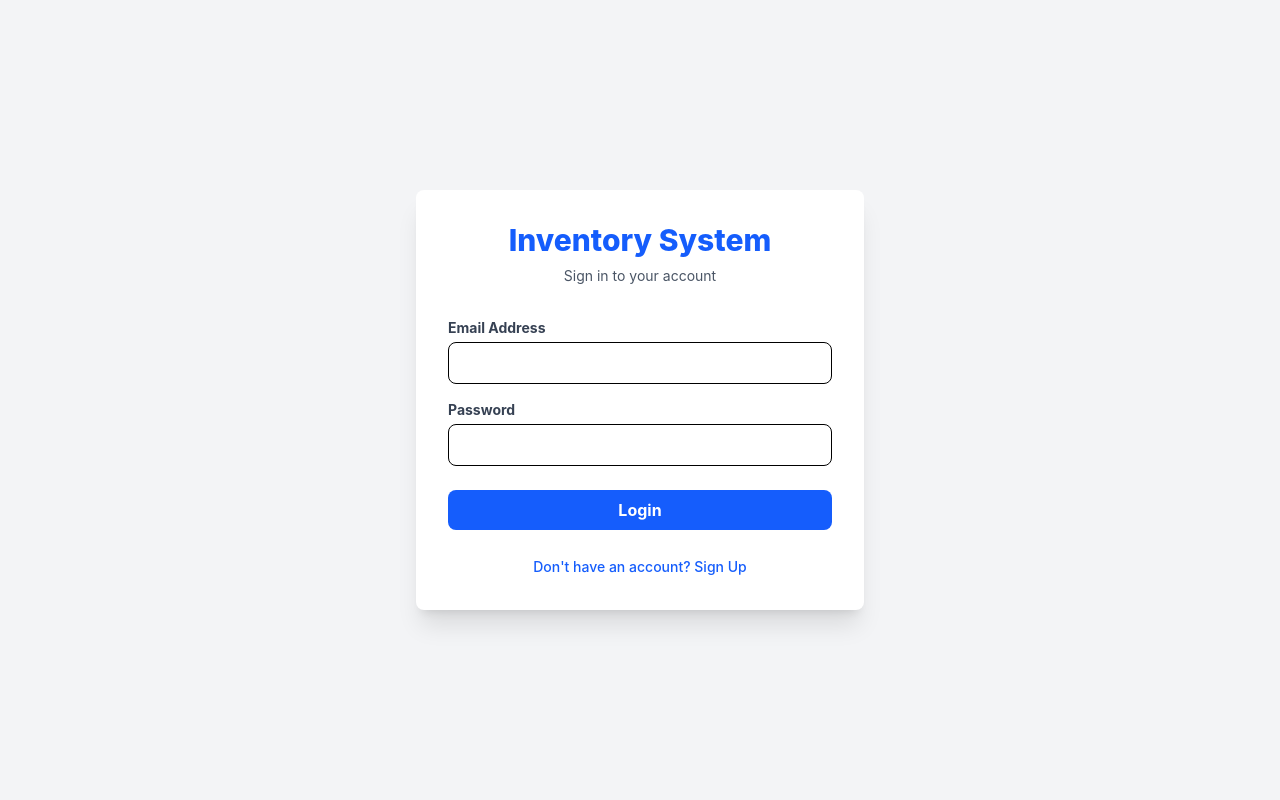
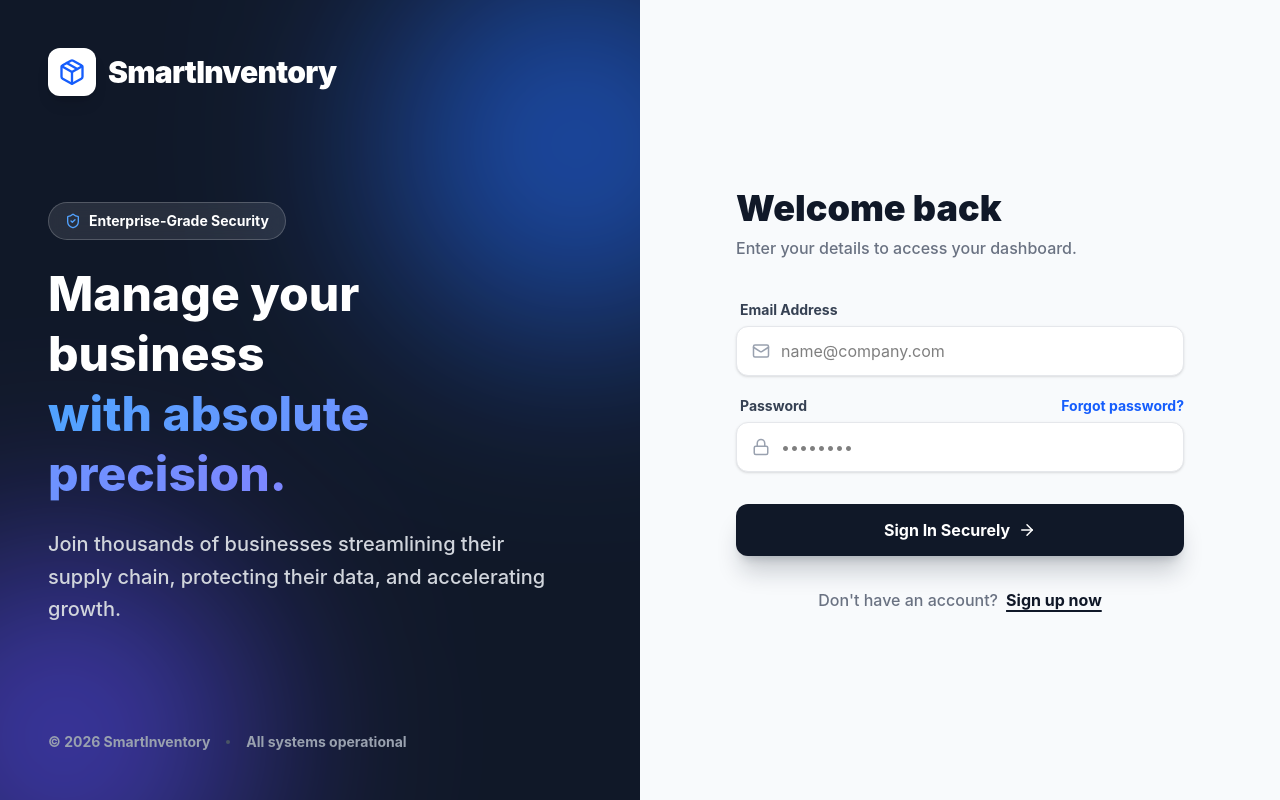
Before and after one commit to Abhijeet1102/smart-inventory-app, a React app in the folder frontend/: page /login in a window 1280 px wide. Built offline with nearby package versions, Linux system fonts and the light colour scheme; no server answers; the HTML template or start-up script is replaced by a standard one.

Commit message:
Upgrade Login UI to premium modern split-layout design

```diff
--- a/frontend/src/pages/Login.jsx
+++ b/frontend/src/pages/Login.jsx
@@ -1,6 +1,7 @@
 import React, { useState } from 'react';
-import { useNavigate } from 'react-router-dom';
+import { useNavigate, Link } from 'react-router-dom';
 import api from '../services/api';
+import { Package, Mail, Lock, User, Phone, MapPin, ArrowRight, ShieldCheck, Zap } from 'lucide-react';
 
 const Login = () => {
     const [isLogin, setIsLogin] = useState(true);
@@ -32,7 +33,6 @@ const Login = () => {
                 // Signup Flow
                 const payload = { name, email, mobileNumber, address, password };
                 const response = await api.post('/auth/signup', payload);
-                // After successful signup, log them in automatically
                 localStorage.setItem('user', JSON.stringify(response.data.user));
                 localStorage.setItem('token', response.data.token);
                 navigate('/dashboard');
@@ -45,82 +45,166 @@ const Login = () => {
     };
 
     return (
-        <div className="min-h-screen flex items-center justify-center bg-gray-100 py-12 px-4 sm:px-6 lg:px-8">
-            <div className="max-w-md w-full bg-white rounded-lg shadow-xl p-8">
-                <div className="text-center mb-8">
-                    <h2 className="text-3xl font-extrabold text-blue-600">Inventory System</h2>
-                    <p className="mt-2 text-sm text-gray-600">
-                        {isLogin ? 'Sign in to your account' : 'Create a new account'}
+        <div className="min-h-screen flex bg-slate-50 font-sans selection:bg-blue-200">
+            {/* Left Panel - Branding (Hidden on mobile) */}
+            <div className="hidden lg:flex lg:w-1/2 relative bg-gray-900 overflow-hidden flex-col justify-between p-12 text-white">
+                {/* Decorative Gradients */}
+                <div className="absolute top-0 right-0 -translate-y-12 translate-x-1/3 w-96 h-96 bg-blue-600 rounded-full mix-blend-screen filter blur-[100px] opacity-60"></div>
+                <div className="absolute bottom-0 left-0 translate-y-1/3 -translate-x-1/3 w-96 h-96 bg-indigo-600 rounded-full mix-blend-screen filter blur-[100px] opacity-60"></div>
+
+                <div className="relative z-10">
+                    <Link to="/" className="inline-flex items-center gap-3 hover:opacity-80 transition-opacity">
+                        <div className="w-12 h-12 bg-white rounded-xl flex items-center justify-center text-blue-600 shadow-lg">
+                            <Package size={28} />
+                        </div>
+                        <span className="text-3xl font-black tracking-tight">SmartInventory</span>
+                    </Link>
+                </div>
+
+                <div className="relative z-10 max-w-lg">
+                    <div className="inline-flex items-center gap-2 px-4 py-2 rounded-full bg-white/10 backdrop-blur-md border border-white/20 font-bold text-sm mb-6">
+                        <ShieldCheck size={16} className="text-blue-400" /> Enterprise-Grade Security
+                    </div>
+                    <h1 className="text-5xl font-extrabold leading-tight mb-6">
+                        Manage your business <br/>
+                        <span className="text-transparent bg-clip-text bg-gradient-to-r from-blue-400 to-indigo-400">with absolute precision.</span>
+                    </h1>
+                    <p className="text-xl text-gray-300 font-medium leading-relaxed">
+                        Join thousands of businesses streamlining their supply chain, protecting their data, and accelerating growth.
+                    </p>
+                </div>
+
+                <div className="relative z-10 flex items-center gap-4 text-sm font-bold text-gray-400">
+                    <span>© {new Date().getFullYear()} SmartInventory</span>
+                    <span className="w-1 h-1 bg-gray-600 rounded-full"></span>
+                    <span>All systems operational</span>
+                </div>
+            </div>
+
+            {/* Right Panel - Form */}
+            <div className="w-full lg:w-1/2 flex items-center justify-center p-6 sm:p-12 relative">
+                {/* Back to Home Button for Mobile */}
+                <Link to="/" className="absolute top-6 left-6 lg:hidden flex items-center gap-2 text-gray-600 font-bold text-sm bg-white px-4 py-2 rounded-full shadow-sm border border-gray-200">
+                    <Package size={16} className="text-blue-600" /> SmartInventory
+                </Link>
+
+                <div className="w-full max-w-md animate-fade-in-up">
+                    <div className="text-center lg:text-left mb-10">
+                        <h2 className="text-3xl sm:text-4xl font-black text-gray-900 mb-2">
+                            {isLogin ? 'Welcome back' : 'Create an account'}
+                        </h2>
+                        <p className="text-gray-500 font-medium">
+                            {isLogin ? 'Enter your details to access your dashboard.' : 'Sign up to start managing your inventory today.'}
                         </p>
                     </div>
 
                     {error && (
-                    <div className="bg-red-100 text-red-600 p-3 rounded mb-4 text-center text-sm font-medium">
+                        <div className="bg-red-50 border-l-4 border-red-500 text-red-700 p-4 rounded-r-xl mb-6 shadow-sm flex items-center gap-3 font-medium text-sm animate-fade-in">
+                            <div className="w-6 h-6 bg-red-100 rounded-full flex items-center justify-center shrink-0">
+                                <span className="text-red-500 font-black">!</span>
+                            </div>
                             {error}
                         </div>
                     )}
 
-                <form onSubmit={handleSubmit} className="space-y-4">
+                    <form onSubmit={handleSubmit} className="space-y-5">
                         {!isLogin && (
-                        <>
+                            <div className="space-y-5 animate-fade-in">
                                 <div>
-                                <label className="block text-gray-700 text-sm font-bold mb-1">Full Name</label>
+                                    <label className="block text-gray-700 text-sm font-bold mb-1.5 ml-1">Full Name</label>
+                                    <div className="relative group">
+                                        <div className="absolute inset-y-0 left-0 pl-4 flex items-center pointer-events-none text-gray-400 group-focus-within:text-blue-500 transition-colors">
+                                            <User size={18} />
+                                        </div>
                                         <input
                                             type="text"
-                                    className="w-full px-3 py-2 border rounded-lg focus:outline-none focus:ring-2 focus:ring-blue-500"
+                                            className="w-full pl-11 pr-4 py-3 bg-white border border-gray-200 rounded-xl focus:outline-none focus:ring-2 focus:ring-blue-500 focus:border-transparent transition-all shadow-sm"
+                                            placeholder="John Doe"
                                             value={name}
                                             onChange={(e) => setName(e.target.value)}
                                             required={!isLogin}
                                         />
                                     </div>
+                                </div>
+                                <div className="grid grid-cols-1 sm:grid-cols-2 gap-5">
                                     <div>
-                                <label className="block text-gray-700 text-sm font-bold mb-1">Mobile Number</label>
+                                        <label className="block text-gray-700 text-sm font-bold mb-1.5 ml-1">Mobile</label>
+                                        <div className="relative group">
+                                            <div className="absolute inset-y-0 left-0 pl-4 flex items-center pointer-events-none text-gray-400 group-focus-within:text-blue-500 transition-colors">
+                                                <Phone size={18} />
+                                            </div>
                                             <input
-                                    type="text"
-                                    className="w-full px-3 py-2 border rounded-lg focus:outline-none focus:ring-2 focus:ring-blue-500"
+                                                type="tel"
+                                                className="w-full pl-11 pr-4 py-3 bg-white border border-gray-200 rounded-xl focus:outline-none focus:ring-2 focus:ring-blue-500 focus:border-transparent transition-all shadow-sm"
+                                                placeholder="+1 234 567 890"
                                                 value={mobileNumber}
                                                 onChange={(e) => setMobileNumber(e.target.value)}
                                                 required={!isLogin}
                                             />
                                         </div>
+                                    </div>
                                     <div>
-                                <label className="block text-gray-700 text-sm font-bold mb-1">Address</label>
+                                        <label className="block text-gray-700 text-sm font-bold mb-1.5 ml-1">Address</label>
+                                        <div className="relative group">
+                                            <div className="absolute inset-y-0 left-0 pl-4 flex items-center pointer-events-none text-gray-400 group-focus-within:text-blue-500 transition-colors">
+                                                <MapPin size={18} />
+                                            </div>
                                             <input
                                                 type="text"
-                                    className="w-full px-3 py-2 border rounded-lg focus:outline-none focus:ring-2 focus:ring-blue-500"
+                                                className="w-full pl-11 pr-4 py-3 bg-white border border-gray-200 rounded-xl focus:outline-none focus:ring-2 focus:ring-blue-500 focus:border-transparent transition-all shadow-sm"
+                                                placeholder="City, Country"
                                                 value={address}
                                                 onChange={(e) => setAddress(e.target.value)}
                                             />
                                         </div>
-                        </>
+                                    </div>
+                                </div>
+                            </div>
                         )}
 
                         <div>
-                        <label className="block text-gray-700 text-sm font-bold mb-1">Email Address</label>
+                            <label className="block text-gray-700 text-sm font-bold mb-1.5 ml-1">Email Address</label>
+                            <div className="relative group">
+                                <div className="absolute inset-y-0 left-0 pl-4 flex items-center pointer-events-none text-gray-400 group-focus-within:text-blue-500 transition-colors">
+                                    <Mail size={18} />
+                                </div>
                                 <input
                                     type="email"
-                            className="w-full px-3 py-2 border rounded-lg focus:outline-none focus:ring-2 focus:ring-blue-500"
+                                    className="w-full pl-11 pr-4 py-3 bg-white border border-gray-200 rounded-xl focus:outline-none focus:ring-2 focus:ring-blue-500 focus:border-transparent transition-all shadow-sm"
+                                    placeholder="name@company.com"
                                     value={email}
                                     onChange={(e) => setEmail(e.target.value)}
                                     required
                                 />
                             </div>
+                        </div>
 
                         <div>
-                        <label className="block text-gray-700 text-sm font-bold mb-1">Password</label>
+                            <div className="flex justify-between items-center mb-1.5 ml-1">
+                                <label className="block text-gray-700 text-sm font-bold">Password</label>
+                                {isLogin && (
+                                    <a href="#" className="text-sm font-bold text-blue-600 hover:text-blue-700 transition-colors">Forgot password?</a>
+                                )}
+                            </div>
+                            <div className="relative group">
+                                <div className="absolute inset-y-0 left-0 pl-4 flex items-center pointer-events-none text-gray-400 group-focus-within:text-blue-500 transition-colors">
+                                    <Lock size={18} />
+                                </div>
                                 <input
                                     type="password"
-                            className="w-full px-3 py-2 border rounded-lg focus:outline-none focus:ring-2 focus:ring-blue-500"
+                                    className="w-full pl-11 pr-4 py-3 bg-white border border-gray-200 rounded-xl focus:outline-none focus:ring-2 focus:ring-blue-500 focus:border-transparent transition-all shadow-sm"
+                                    placeholder="••••••••"
                                     value={password}
                                     onChange={(e) => setPassword(e.target.value)}
                                     required
                                 />
                             </div>
+                        </div>
 
                         <button
                             type="submit"
                             disabled={isLoading}
-                        className={`w-full text-white py-2 rounded-lg font-bold mt-6 flex items-center justify-center gap-2 transition duration-200 ${isLoading ? 'bg-blue-400 cursor-not-allowed' : 'bg-blue-600 hover:bg-blue-700'}`}
+                            className={`w-full text-white py-3.5 rounded-xl font-bold mt-8 flex items-center justify-center gap-2 transition-all duration-300 shadow-xl ${isLoading ? 'bg-blue-400 shadow-none cursor-not-allowed' : 'bg-gray-900 hover:bg-black hover:scale-[1.02] shadow-gray-900/20'}`}
                         >
                             {isLoading ? (
                                 <>
@@ -128,21 +212,28 @@ const Login = () => {
                                         <circle className="opacity-25" cx="12" cy="12" r="10" stroke="currentColor" strokeWidth="4"></circle>
                                         <path className="opacity-75" fill="currentColor" d="M4 12a8 8 0 018-8V0C5.373 0 0 5.373 0 12h4zm2 5.291A7.962 7.962 0 014 12H0c0 3.042 1.135 5.824 3 7.938l3-2.647z"></path>
                                     </svg>
-                                Please wait...
+                                    Authenticating...
                                 </>
                             ) : (
-                            isLogin ? 'Login' : 'Sign Up'
+                                <>
+                                    {isLogin ? 'Sign In Securely' : 'Create Account'}
+                                    <ArrowRight size={18} />
+                                </>
                             )}
                         </button>
                     </form>
 
-                <div className="mt-6 text-center">
+                    <div className="mt-8 text-center">
+                        <p className="text-gray-500 font-medium">
+                            {isLogin ? "Don't have an account?" : "Already have an account?"}
                             <button
                                 onClick={() => { setIsLogin(!isLogin); setError(''); }}
-                        className="text-blue-600 hover:text-blue-800 text-sm font-medium transition"
+                                className="ml-2 text-gray-900 font-bold hover:text-blue-600 transition-colors underline decoration-2 underline-offset-4"
                             >
-                        {isLogin ? "Don't have an account? Sign Up" : "Already have an account? Login"}
+                                {isLogin ? "Sign up now" : "Log in instead"}
                             </button>
+                        </p>
+                    </div>
                 </div>
             </div>
         </div>
```
Lines whose indentation alone changed are shown as unchanged.
